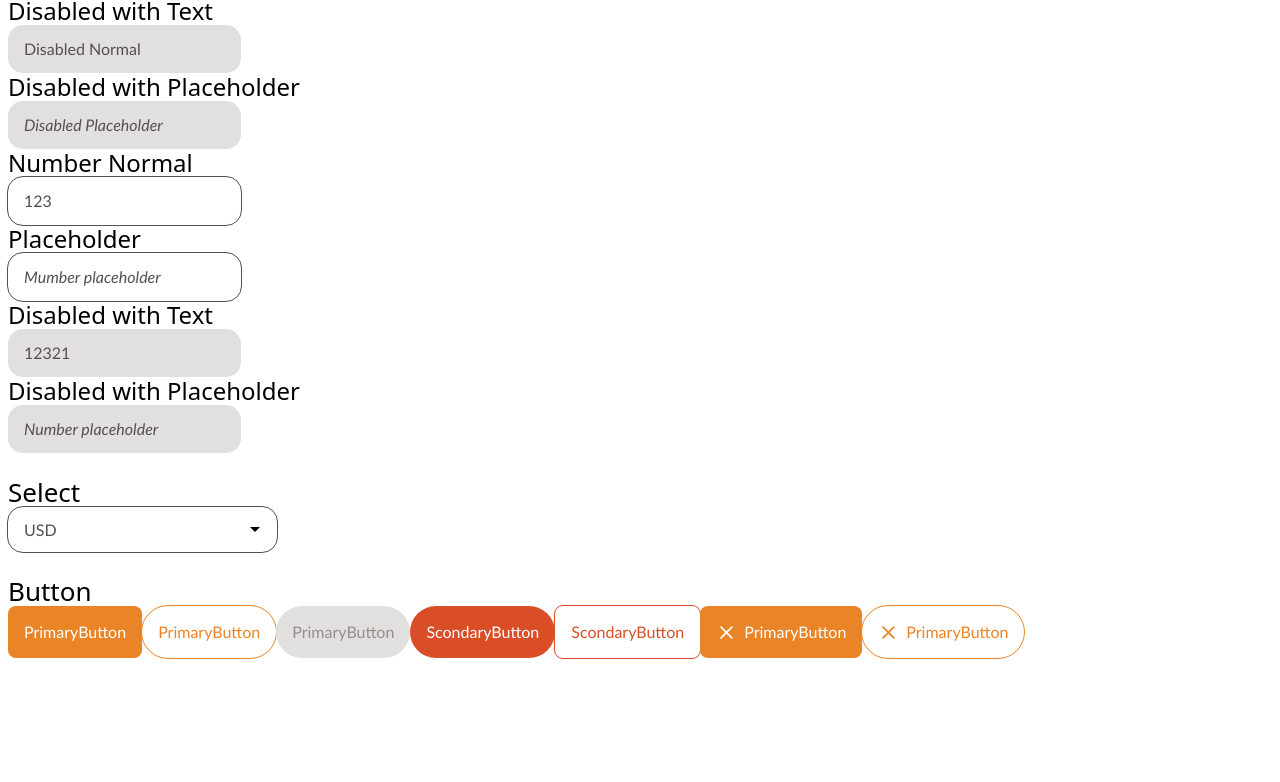
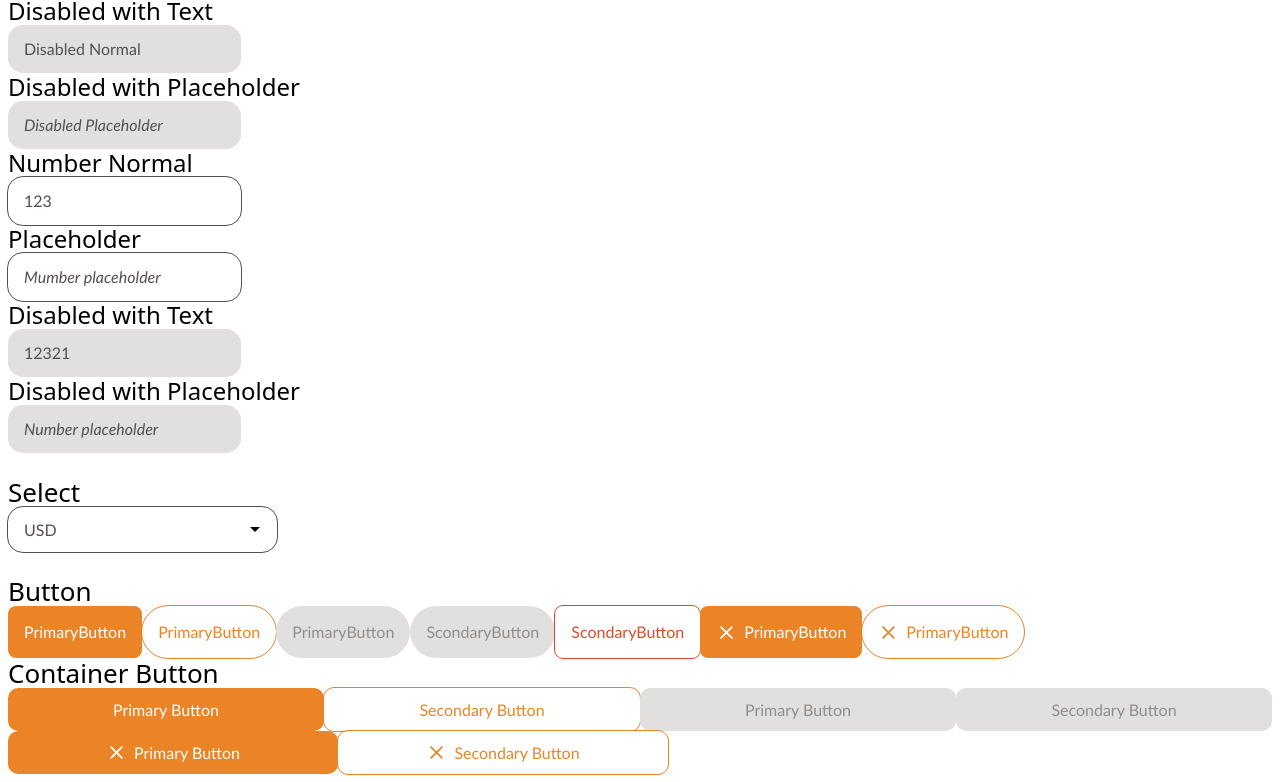
Before and after one commit to Icarus1223/Creato-Nextjs, a Next.js app: page / in a window 1280 px wide. Shown: the part 615-1397 px from the top of the page. Before the commit the page ends 1281 px from the top, so only its background shows below. Built offline with nearby package versions, Linux system fonts and the light colour scheme.

Commit message:
Complete Container Element

```diff
--- a/pages/index.tsx
+++ b/pages/index.tsx
@@ -1,4 +1,5 @@
 import { Button } from "../src/components/Button";
+import { ContainerButton } from "../src/components/ContainerButton";
 import Icon from "../src/components/Icon";
 
 export default function Home() {
@@ -51,11 +52,20 @@ export default function Home() {
         <Button.PrimaryButton value="PrimaryButton" rounded="true"></Button.PrimaryButton>
         <Button.PrimaryButton value="PrimaryButton" outline="true"></Button.PrimaryButton>
         <Button.PrimaryButton value={"PrimaryButton"} disabled onClick={() => alert("test")}></Button.PrimaryButton>
-        <Button.SecondaryButton value="ScondaryButton"></Button.SecondaryButton>
+        <Button.SecondaryButton disabled value="ScondaryButton"></Button.SecondaryButton>
         <Button.SecondaryButton value="ScondaryButton" outline="true" rounded="true"></Button.SecondaryButton>
         <Button.PrimaryButton value="PrimaryButton" rounded="true"><Icon icon="close" /></Button.PrimaryButton>
         <Button.PrimaryButton value="PrimaryButton" outline="true"><Icon icon="close" /></Button.PrimaryButton>
       </div>
+      <h1>Container Button</h1>
+      <div className="flex">
+        <ContainerButton.PrimaryButton value="Primary Button"></ContainerButton.PrimaryButton>
+        <ContainerButton.SecondaryButton value="Secondary Button"></ContainerButton.SecondaryButton>
+        <ContainerButton.PrimaryButton disabled value="Primary Button"></ContainerButton.PrimaryButton>
+        <ContainerButton.SecondaryButton disabled value="Secondary Button"></ContainerButton.SecondaryButton>
+      </div>
+      <ContainerButton.PrimaryButton value="Primary Button"><Icon icon="close" /></ContainerButton.PrimaryButton>
+      <ContainerButton.SecondaryButton value="Secondary Button"><Icon icon="close" /></ContainerButton.SecondaryButton>
     </div>
   );
 }
--- a/src/components/Button/BaseButton.tsx
+++ b/src/components/Button/BaseButton.tsx
@@ -5,11 +5,12 @@ type IBaseButtonProps = React.DetailedHTMLProps<
 
 export interface BaseButtonProps extends IBaseButtonProps {
     outline?: string | undefined,
-    rounded?: string | undefined
+    rounded?: string | undefined,
+    width?: string | undefined
 }
 
 function BaseButton({ className, children, ...props }: BaseButtonProps) {
-    return <button className={`${props.value ? 'btn' : 'btn-icon'} ${className}`}{...props}>{children}</button>
+    return <button className={`${props.value ? 'btn' : 'btn-icon'} ${className} ${props.width ? `w-full` : ''}`}{...props}>{children}</button>
 }
 
 export default BaseButton
--- /dev/null
+++ b/src/components/ContainerButton/BaseButton.tsx
@@ -0,0 +1,10 @@
+export type IBaseButtonProps = React.DetailedHTMLProps<
+    React.ButtonHTMLAttributes<HTMLButtonElement>,
+    HTMLButtonElement
+>;
+
+function BaseButton({ className, children, ...props }: IBaseButtonProps) {
+    return <button className={`${props.value ? 'containerBtn' : 'btn-icon'} ${className} w-[330px]`}{...props}>{children}</button>
+}
+
+export default BaseButton
--- /dev/null
+++ b/src/components/ContainerButton/PrimaryButton.tsx
@@ -0,0 +1,15 @@
+import BaseButton, { IBaseButtonProps } from "./BaseButton"
+
+
+export default function PrimaryButton(props: IBaseButtonProps) {
+    return (
+        <BaseButton
+            type="button"
+            className={`inline-flex items-center justify-center containerBtn-primary`}
+            {...props}
+        >
+            <span className={props.children ? `w-[20px] h-[20px] ${props.value ? 'mr-2' : ''} flex items-center justify-center` : ''}>{props.children}</span>
+            <span>{props.value}</span>
+        </BaseButton>
+    )
+}
--- /dev/null
+++ b/src/components/ContainerButton/SecondaryButton.tsx
@@ -0,0 +1,14 @@
+import BaseButton, { IBaseButtonProps } from "./BaseButton"
+
+export default function PrimaryButton(props: IBaseButtonProps) {
+    return (
+        <BaseButton
+            type="button"
+            className={`inline-flex items-center justify-center containerBtn-secondary`}
+            {...props}
+        >
+            <span className={props.children ? `w-[20px] h-[20px] ${props.value ? 'mr-2' : ''} flex items-center justify-center` : ''}>{props.children}</span>
+            <span>{props.value}</span>
+        </BaseButton>
+    )
+}
--- /dev/null
+++ b/src/components/ContainerButton/index.tsx
@@ -0,0 +1,7 @@
+import PrimaryButton from "./PrimaryButton";
+import SecondaryButton from "./SecondaryButton";
+
+export const ContainerButton = {
+    PrimaryButton,
+    SecondaryButton
+}
--- a/src/components/Icon.tsx
+++ b/src/components/Icon.tsx
@@ -1,4 +1,4 @@
-import CloseIcon from "./svg"
+import { CloseIcon } from "./svg"
 
 interface IconProps {
     icon: string
--- a/src/components/svg.tsx
+++ b/src/components/svg.tsx
@@ -1,7 +1,9 @@
-export default function CloseIcon(props: any) {
-    return (
-        <svg className={props.classNames} width="13" height="13" viewBox="0 0 13 13" xmlns="http://www.w3.org/2000/svg">
-            <path fillRule="evenodd" clipRule="evenodd" d="M11.2328 12.4685C11.5746 12.8102 12.1286 12.8102 12.4703 12.4685C12.812 12.1268 12.812 11.5728 12.4703 11.2311L7.68861 6.44941L12.4695 1.66852C12.8112 1.32682 12.8112 0.772796 12.4695 0.431087C12.1278 0.0893785 11.5738 0.0893785 11.2321 0.431087L6.45117 5.21198L1.67028 0.431086C1.32857 0.0893775 0.774551 0.0893775 0.432842 0.431086C0.0911338 0.772795 0.0911338 1.32681 0.432842 1.66852L5.21373 6.44942L0.432063 11.2311C0.0903541 11.5728 0.0903541 12.1268 0.432063 12.4685C0.773772 12.8102 1.32779 12.8102 1.6695 12.4685L6.45117 7.68685L11.2328 12.4685Z"/>
-        </svg>
-    )
+interface SvgProps {
+    classNames?: string
 }
+
+export const CloseIcon = (props: SvgProps) => (
+    <svg className={props.classNames} width="13" height="13" viewBox="0 0 13 13" xmlns="http://www.w3.org/2000/svg">
+        <path fillRule="evenodd" clipRule="evenodd" d="M11.2328 12.4685C11.5746 12.8102 12.1286 12.8102 12.4703 12.4685C12.812 12.1268 12.812 11.5728 12.4703 11.2311L7.68861 6.44941L12.4695 1.66852C12.8112 1.32682 12.8112 0.772796 12.4695 0.431087C12.1278 0.0893785 11.5738 0.0893785 11.2321 0.431087L6.45117 5.21198L1.67028 0.431086C1.32857 0.0893775 0.774551 0.0893775 0.432842 0.431086C0.0911338 0.772795 0.0911338 1.32681 0.432842 1.66852L5.21373 6.44942L0.432063 11.2311C0.0903541 11.5728 0.0903541 12.1268 0.432063 12.4685C0.773772 12.8102 1.32779 12.8102 1.6695 12.4685L6.45117 7.68685L11.2328 12.4685Z" />
+    </svg>
+)
--- a/styles/globals.css
+++ b/styles/globals.css
@@ -120,7 +120,7 @@ button[type="button"]:active {
 }
 
 button[type="button"]:disabled {
-    @apply bg-neutral-100 cursor-not-allowed text-neutral-500
+    @apply bg-neutral-100 cursor-not-allowed text-neutral-500 outline-none
 }
 
 button[type="button"]:disabled:hover {
@@ -190,3 +190,31 @@ button[type="button"]:disabled svg {
 .btn-secondary-outline:hover svg {
     @apply fill-shades-0
 }
+
+.containerBtn {
+    @apply py-[11.5px] rounded-[10px]
+}
+
+.containerBtn-primary {
+    @apply bg-primary-600 hover:bg-primary-300 active:bg-primary-600 text-shades-0
+}
+
+.containerBtn-primary svg {
+    @apply fill-shades-0
+}
+
+.containerBtn-secondary {
+    @apply outline outline-1 text-primary-600 bg-shades-0 hover:text-shades-0 hover:bg-primary-300 hover:outline-none active:bg-primary-600
+}
+
+.containerBtn-secondary svg {
+    @apply fill-primary-600
+}
+
+.containerBtn-secondary:hover svg {
+    @apply fill-shades-0
+}
+
+.containerBtn:active {
+    @apply bg-primary-700
+}
```
